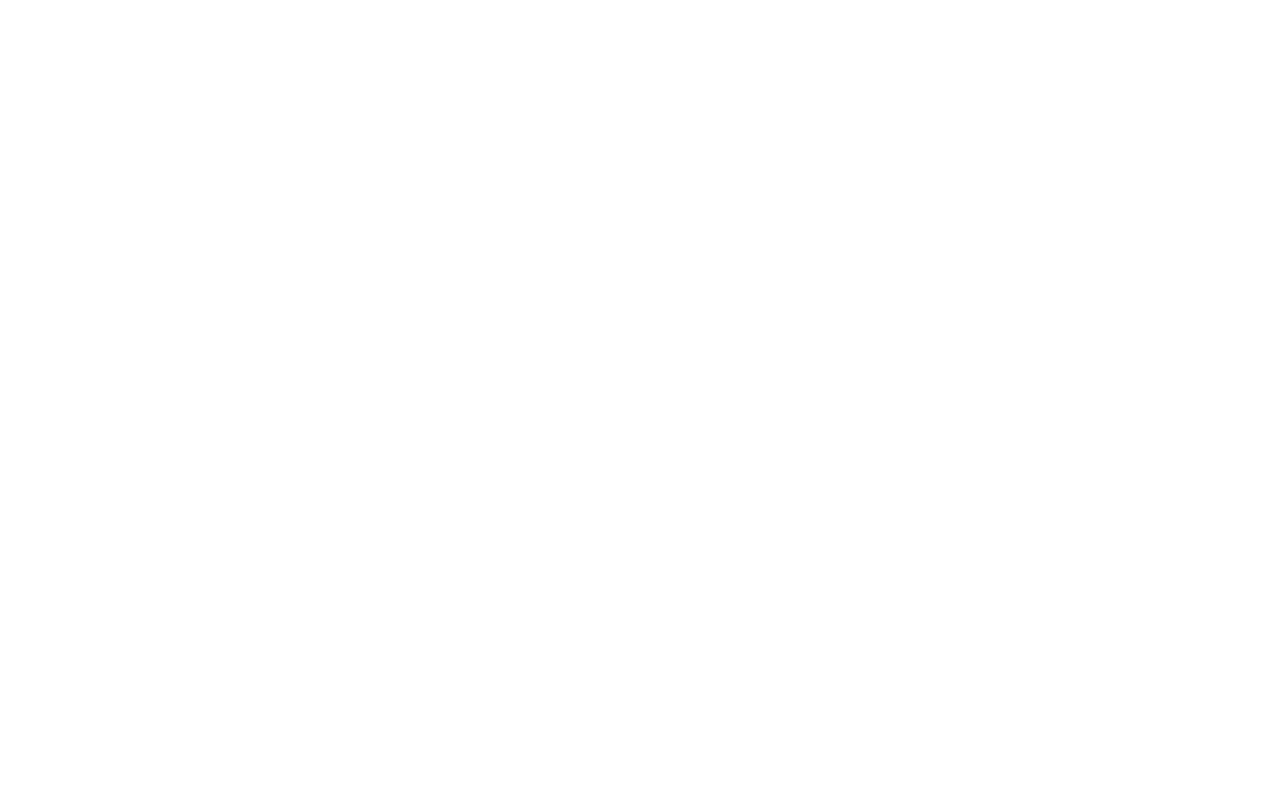
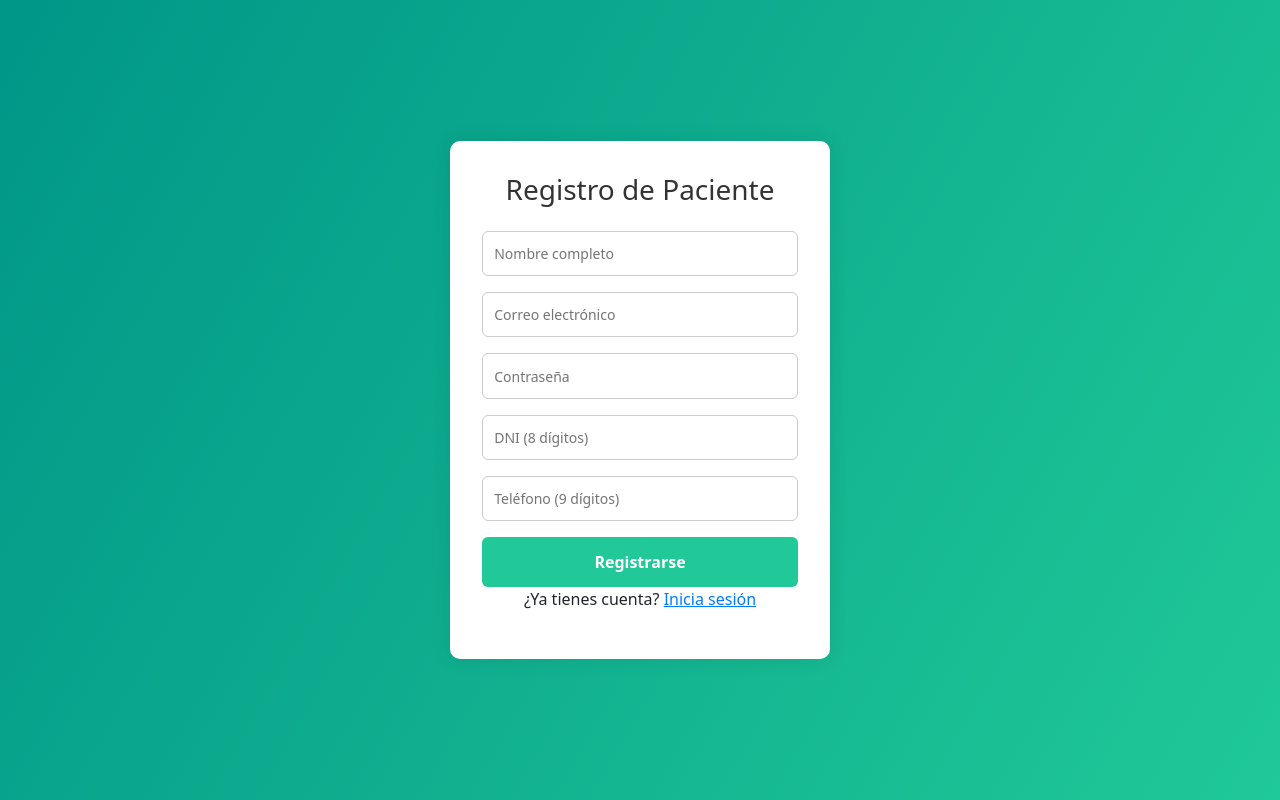
Before and after one commit to Zahel-sys/sigc-frontend, a React (Vite) app: page /registrar in a window 1280 px wide. Before the commit this address had no page. Built offline with nearby package versions, Linux system fonts and the light colour scheme.

Commit message:
feat(SIGC-10): mejoras visuales y registro del cliente

```diff
--- a/src/App.jsx
+++ b/src/App.jsx
@@ -1,64 +1,19 @@
 import { BrowserRouter as Router, Routes, Route } from "react-router-dom";
 import Login from "./pages/Login";
-import DashboardAdmin from "./pages/DashboardAdmin";
+import Registrar from "./pages/Registrar";
 import DashboardCliente from "./pages/DashboardCliente";
 import CitasCliente from "./pages/CitasCliente";
 import Especialidades from "./pages/Especialidades";
-import Turnos from "./pages/Turnos";
-import CitaConfirmada from "./pages/CitaConfirmada";
-import AdminEspecialidades from "./pages/AdminEspecialidades";
-import AdminDoctores from "./pages/AdminDoctores";
-import AdminHorarios from "./pages/AdminHorarios"; // 👈 nuevo import
+import PerfilCliente from "./pages/PerfilCliente";
 import PrivateRoute from "./components/PrivateRoute";
 
 function App() {
   return (
     <Router>
       <Routes>
-        {/* Página de Login */}
         <Route path="/" element={<Login />} />
+        <Route path="/registrar" element={<Registrar />} />
 
-        {/* Panel del Administrador */}
-        <Route
-          path="/admin"
-          element={
-            <PrivateRoute>
-              <DashboardAdmin />
-            </PrivateRoute>
-          }
-        />
-
-        {/* CRUD de Especialidades del Administrador */}
-        <Route
-          path="/admin/especialidades"
-          element={
-            <PrivateRoute>
-              <AdminEspecialidades />
-            </PrivateRoute>
-          }
-        />
-
-        {/* CRUD de Doctores del Administrador */}
-        <Route
-          path="/admin/doctores"
-          element={
-            <PrivateRoute>
-              <AdminDoctores />
-            </PrivateRoute>
-          }
-        />
-
-        {/* CRUD de Horarios del Administrador */}
-        <Route
-          path="/admin/horarios"
-          element={
-            <PrivateRoute>
-              <AdminHorarios />
-            </PrivateRoute>
-          }
-        />
-
-        {/* Panel del Cliente */}
         <Route
           path="/cliente"
           element={
@@ -67,8 +22,6 @@ function App() {
             </PrivateRoute>
           }
         />
-
-        {/* Gestión de Citas del Cliente */}
         <Route
           path="/cliente/citas"
           element={
@@ -77,15 +30,15 @@ function App() {
             </PrivateRoute>
           }
         />
-
-        {/* Catálogo de Especialidades (visible para todos los clientes) */}
+        <Route
+          path="/cliente/perfil"
+          element={
+            <PrivateRoute>
+              <PerfilCliente />
+            </PrivateRoute>
+          }
+        />
         <Route path="/especialidades" element={<Especialidades />} />
-
-        {/* Página de turnos disponibles (filtrados por especialidad) */}
-        <Route path="/turnos/:idEspecialidad" element={<Turnos />} />
-
-        {/* Confirmación de cita */}
-        <Route path="/cita-confirmada" element={<CitaConfirmada />} />
       </Routes>
     </Router>
   );
--- a/src/pages/CitasCliente.jsx
+++ b/src/pages/CitasCliente.jsx
@@ -15,6 +15,13 @@ export default function CitasCliente() {
       await api.delete(`/citas/${id}`);
       cargarCitas();
     }
+  };
+
+  const puedeCancelar = (fechaCita) => {
+    const hoy = new Date();
+    const fecha = new Date(fechaCita);
+    const diff = (fecha - hoy) / (1000 * 60 * 60 * 24);
+    return diff >= 2; // Solo si faltan 2 días o más
   };
 
   useEffect(() => {
@@ -45,12 +52,16 @@ export default function CitasCliente() {
                 <td>{c.fechaCita}</td>
                 <td>{c.horaCita}</td>
                 <td>
+                  {puedeCancelar(c.fechaCita) ? (
                     <button
                       className="btn btn-danger btn-sm"
                       onClick={() => eliminarCita(c.idCita)}
                     >
                       Cancelar
                     </button>
+                  ) : (
+                    <span className="text-muted">No cancelable</span>
+                  )}
                 </td>
               </tr>
             ))}
--- /dev/null
+++ b/src/pages/PerfilCliente.jsx
@@ -0,0 +1,61 @@
+import { useState, useEffect } from "react";
+import ClienteLayout from "../layouts/ClienteLayout";
+import api from "../services/api";
+
+export default function PerfilCliente() {
+  const [usuario, setUsuario] = useState({ nombre: "", email: "", dni: "", telefono: "" });
+
+  useEffect(() => {
+    const user = JSON.parse(localStorage.getItem("user"));
+    if (user) api.get(`/usuarios/${user.id}`).then((res) => setUsuario(res.data));
+  }, []);
+
+  const handleSave = async (e) => {
+    e.preventDefault();
+    await api.put(`/usuarios/${usuario.idUsuario}`, usuario);
+    alert("✅ Datos actualizados correctamente");
+  };
+
+  return (
+    <ClienteLayout>
+      <h3>Mi Perfil</h3>
+      <form onSubmit={handleSave} className="col-md-6 mt-3">
+        <input
+          type="text"
+          className="form-control mb-2"
+          placeholder="Nombre"
+          value={usuario.nombre}
+          onChange={(e) => setUsuario({ ...usuario, nombre: e.target.value })}
+          required
+        />
+        <input
+          type="email"
+          className="form-control mb-2"
+          placeholder="Correo"
+          value={usuario.email}
+          onChange={(e) => setUsuario({ ...usuario, email: e.target.value })}
+          required
+        />
+        <input
+          type="text"
+          className="form-control mb-2"
+          placeholder="DNI"
+          value={usuario.dni}
+          onChange={(e) => setUsuario({ ...usuario, dni: e.target.value })}
+          pattern="\d{8}"
+          required
+        />
+        <input
+          type="text"
+          className="form-control mb-2"
+          placeholder="Teléfono"
+          value={usuario.telefono}
+          onChange={(e) => setUsuario({ ...usuario, telefono: e.target.value })}
+          pattern="\d{9}"
+          required
+        />
+        <button className="btn btn-success">Guardar cambios</button>
+      </form>
+    </ClienteLayout>
+  );
+}
--- /dev/null
+++ b/src/pages/Registrar.jsx
@@ -0,0 +1,80 @@
+import { useState } from "react";
+import api from "../services/api";
+import { useNavigate } from "react-router-dom";
+import "../styles/Login.css";
+
+export default function Registrar() {
+  const navigate = useNavigate();
+  const [form, setForm] = useState({
+    nombre: "",
+    email: "",
+    password: "",
+    dni: "",
+    telefono: "",
+  });
+
+  const handleSubmit = async (e) => {
+    e.preventDefault();
+    try {
+      await api.post("/usuarios", { ...form, rol: "CLIENTE" });
+      alert("✅ Registro exitoso. Ahora puedes iniciar sesión.");
+      navigate("/");
+    } catch (err) {
+      alert("❌ Error al registrar: " + err.response?.data?.message);
+    }
+  };
+
+  return (
+    <div className="login-container">
+      <div className="login-box">
+        <h3>Registro de Paciente</h3>
+        <form onSubmit={handleSubmit}>
+          <input
+            type="text"
+            placeholder="Nombre completo"
+            value={form.nombre}
+            onChange={(e) => setForm({ ...form, nombre: e.target.value })}
+            required
+          />
+          <input
+            type="email"
+            placeholder="Correo electrónico"
+            value={form.email}
+            onChange={(e) => setForm({ ...form, email: e.target.value })}
+            required
+          />
+          <input
+            type="password"
+            placeholder="Contraseña"
+            value={form.password}
+            onChange={(e) => setForm({ ...form, password: e.target.value })}
+            required
+          />
+          <input
+            type="text"
+            placeholder="DNI (8 dígitos)"
+            value={form.dni}
+            onChange={(e) => setForm({ ...form, dni: e.target.value })}
+            pattern="\d{8}"
+            required
+          />
+          <input
+            type="text"
+            placeholder="Teléfono (9 dígitos)"
+            value={form.telefono}
+            onChange={(e) => setForm({ ...form, telefono: e.target.value })}
+            pattern="\d{9}"
+            required
+          />
+          <button type="submit">Registrarse</button>
+        </form>
+        <p>
+          ¿Ya tienes cuenta?{" "}
+          <span className="link" onClick={() => navigate("/")}>
+            Inicia sesión
+          </span>
+        </p>
+      </div>
+    </div>
+  );
+}
--- /dev/null
+++ b/src/styles/Login.css
@@ -0,0 +1,58 @@
+.login-container {
+  display: flex;
+  justify-content: center;
+  align-items: center;
+  height: 100vh;
+  background: linear-gradient(120deg, #009688, #20c997);
+}
+
+.login-box {
+  background-color: white;
+  padding: 2rem;
+  border-radius: 10px;
+  width: 380px;
+  box-shadow: 0 0 20px rgba(0, 0, 0, 0.1);
+  text-align: center;
+}
+
+.login-box h3 {
+  margin-bottom: 1.5rem;
+  color: #333;
+}
+
+.login-box input {
+  display: block;
+  width: 100%;
+  margin-bottom: 1rem;
+  padding: 0.7rem;
+  border: 1px solid #ccc;
+  border-radius: 6px;
+  font-size: 14px;
+}
+
+.login-box button {
+  width: 100%;
+  background: #20c997;
+  color: white;
+  border: none;
+  padding: 0.8rem;
+  border-radius: 6px;
+  font-size: 16px;
+  font-weight: bold;
+  cursor: pointer;
+  transition: 0.3s;
+}
+
+.login-box button:hover {
+  background: #17a589;
+}
+
+.link {
+  color: #007bff;
+  cursor: pointer;
+  text-decoration: underline;
+}
+
+.link:hover {
+  color: #0056b3;
+}
```
Also changed, not shown: src/pages/Especialidades.jsx (+34 -18 lines). Lines whose indentation alone changed are shown as unchanged.
